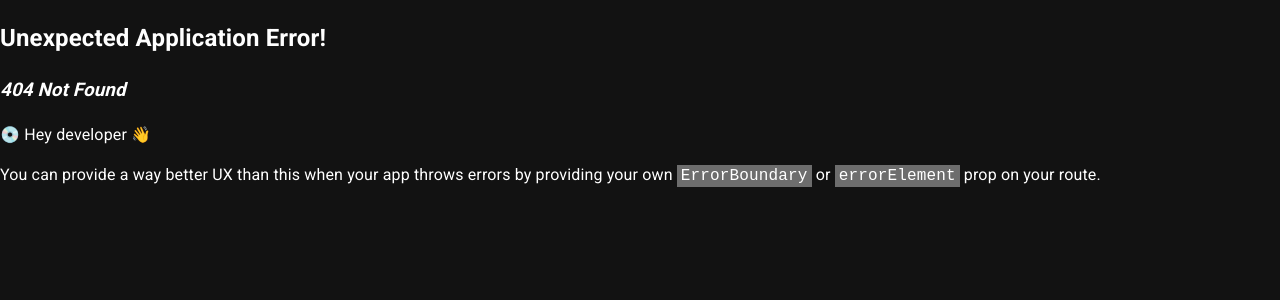
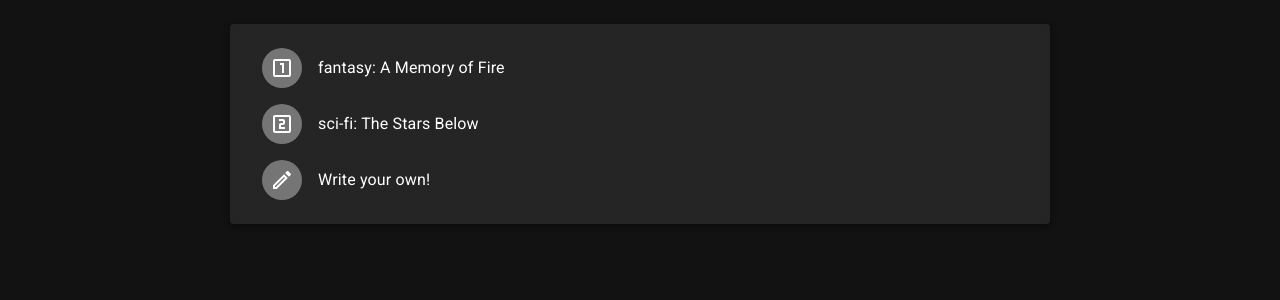
Before and after one commit to hooloovoo-ai/cyoa, a React (Create React App) app: page /1 in a window 1280 px wide. Before the commit this address had no page. Shown: the top 300 px of the page. Built offline with nearby package versions, Linux system fonts and the light colour scheme.

Commit message:
start scaffold, show chosen prompt at top

```diff
--- a/src/Entry.tsx
+++ b/src/Entry.tsx
@@ -244,18 +244,15 @@ export default function Entry(params: EntryParams) {
           )
           : params.isFirst ? <div /> : <LinearProgress color="secondary" sx={{ width: "100%" }} />
       }
-      <Fade in={true} timeout={1000}>
-        {
-          params.entry.suggestions.length > 0 && params.isLatest
-            ? (
-              <Fade in={params.isLatest} timeout={1000}>
       <List style={{ "width": "100%" }}>
         {
           params.entry.suggestions.map((suggestion, suggestionIndex) => (
-                      <ListItem key={suggestionIndex} sx={{ "opacity": params.entry.chosenSuggestion !== undefined && suggestionIndex !== params.entry.chosenSuggestion ? "30%" : "100%" }}>
+            params.entry.chosenSuggestion === suggestionIndex || params.isLatest
+              ? (
+                <ListItem key={suggestionIndex} sx={{ "opacity": !params.isLatest || (params.entry.chosenSuggestion !== undefined && suggestionIndex !== params.entry.chosenSuggestion) ? "30%" : "100%" }}>
                   <ListItemAvatar>
                     <Avatar>
-                            <IconButton disabled={params.entry.chosenSuggestion !== undefined} onClick={() => params.onChooseSuggestion(suggestionIndex)}>
+                      <IconButton disabled={params.entry.chosenSuggestion !== undefined || !params.isLatest} onClick={() => params.onChooseSuggestion(suggestionIndex)}>
                         {
                           suggestionIndex === 0 ? <LooksOneOutlined /> : <LooksTwoOutlined />
                         }
@@ -264,24 +261,27 @@ export default function Entry(params: EntryParams) {
                   </ListItemAvatar>
                   <ListItemText primary={suggestion.summary} />
                 </ListItem>
+              )
+              : <div />
           ))
         }
-                  <ListItem key={-1} sx={{ "opacity": params.entry.chosenSuggestion !== undefined && -1 !== params.entry.chosenSuggestion ? "30%" : "100%" }}>
+        {
+          params.entry.chosenSuggestion === -1 || (params.isLatest && params.entry.suggestions.length > 0)
+            ? (
+              <ListItem key={-1} sx={{ "opacity": !params.isLatest || (params.entry.chosenSuggestion !== undefined && -1 !== params.entry.chosenSuggestion) ? "30%" : "100%" }}>
                 <ListItemAvatar>
                   <Avatar>
-                        <IconButton disabled={params.entry.chosenSuggestion !== undefined} onClick={() => setDialogOpen(true)}>
+                    <IconButton disabled={params.entry.chosenSuggestion !== undefined || !params.isLatest} onClick={() => setDialogOpen(true)}>
                       <EditOutlined />
                     </IconButton>
                   </Avatar>
                 </ListItemAvatar>
                 <ListItemText primary="Write your own!" />
               </ListItem>
-                </List>
-              </Fade>
             )
             : <div />
         }
-      </Fade>
+      </List>
       {
         !params.isLatest || reveal // wait until reveal is set by useEffect (prevent flashing)
           ? linesToShow.map((line, lineIndex) => (
--- a/src/Player.tsx
+++ b/src/Player.tsx
@@ -4,13 +4,19 @@ import ReactAudioPlayer from "react-audio-player";
 import { fetchJSON } from "./util";
 import Entry from "./Entry";
 import { History, InitialPrompt, Suggestion } from "./types";
-import { default as InitialPrompts } from "./prompts.json"
+import { default as InitialPrompts } from "./prompts.json";
 
 const LISTEN_INTERVAL = 33;
 const DEFAULT_REVEAL_DURATION = 45 * 1000;
 const INITIAL_PROMPTS: InitialPrompt[] = InitialPrompts.prompts;
 
-export default function Player() {
+export interface PlayerParams {
+  playMode: boolean,
+  start?: History[],
+  onHistoryChange: ((story: History[]) => void)
+}
+
+export default function Player(params: PlayerParams) {
 
   const [errorMessage, setErrorMessage] = useState<string>();
   const handleErrorClose = useCallback((event?: React.SyntheticEvent | Event, reason?: string) => {
@@ -23,8 +29,9 @@ export default function Player() {
   const player = useRef<ReactAudioPlayer>(null);
   const [audioSrc, setAudioSrc] = useState<string>();
 
-  const [history, setHistory] = useState<History[]>(() => {
-    return [{
+  const [history, setHistory] = useState<History[]>([]);
+  useEffect(() => {
+    setHistory(params.start ? params.start : [{
       text: "",
       lines: [],
       revealDuration: 0,
@@ -37,8 +44,8 @@ export default function Player() {
       chosenSuggestion: undefined,
       audio: undefined,
       images: undefined
-    }]
-  });
+    }]);
+  }, [params.start]);
 
   const id = useMemo(() => Date.now().toString(), []);
   const suggest = useCallback((retry: boolean) => {
--- /dev/null
+++ b/src/Scaffold.tsx
@@ -0,0 +1,36 @@
+import { LoaderFunctionArgs, useLoaderData } from "react-router-dom";
+import Player, { PlayerParams } from "./Player";
+import { useCallback, useEffect, useMemo, useState } from "react";
+import { v4 as uuidv4 } from "uuid";
+import { History, Story } from "./types";
+
+export async function loader(loaderArgs: LoaderFunctionArgs) {
+    return { storyId: loaderArgs.params.story ?? "", playMode: true };
+}
+
+export default function Scaffold() {
+    const loaderData = useLoaderData() as PlayerParams | undefined;
+
+    const [story, setStory] = useState<Story>({
+        title: "",
+        id: uuidv4(),
+        data: []
+    });
+
+    const [library, setLibrary] = useState<Story[]>([]);
+    useEffect(() => {
+        const storage = localStorage.getItem("library");
+        if (storage) {
+            const parsed = JSON.parse(storage);
+            setLibrary(parsed);
+        }
+    }, []);
+
+    const onHistoryChange = useCallback((history: History[]) => {
+
+    }, []);
+
+    return (
+        <Player playMode={false} onHistoryChange={onHistoryChange} />
+    );
+}
--- a/src/index.tsx
+++ b/src/index.tsx
@@ -2,15 +2,20 @@ import React from 'react';
 import ReactDOM from 'react-dom/client';
 import CssBaseline from '@mui/material/CssBaseline';
 import { ThemeProvider } from '@mui/material/styles';
-import Player from './Player';
+import Scaffold, {loader as storyLoader} from './Scaffold';
 import theme from './theme';
 import { createBrowserRouter, RouterProvider } from 'react-router-dom';
 
 const router = createBrowserRouter([
   {
     path: "/",
-    element: <Player />
+    element: <Scaffold />
   },
+  {
+    path: "/:story",
+    element: <Scaffold />,
+    loader: storyLoader
+  }
 ]);
 
 const root = ReactDOM.createRoot(
```
Also changed, not shown: package.json (+5 -2 lines), src/types.ts (+7 -0 lines). Lines whose indentation alone changed are shown as unchanged.
